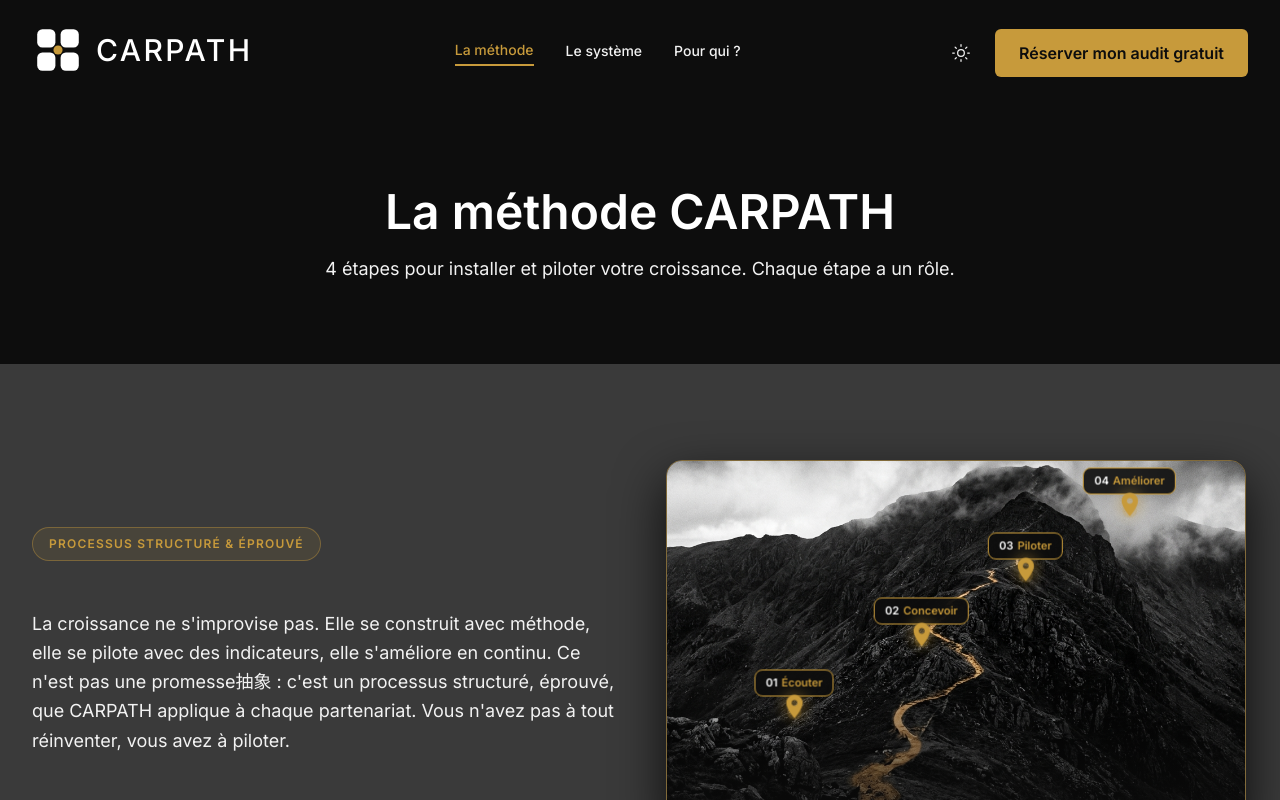
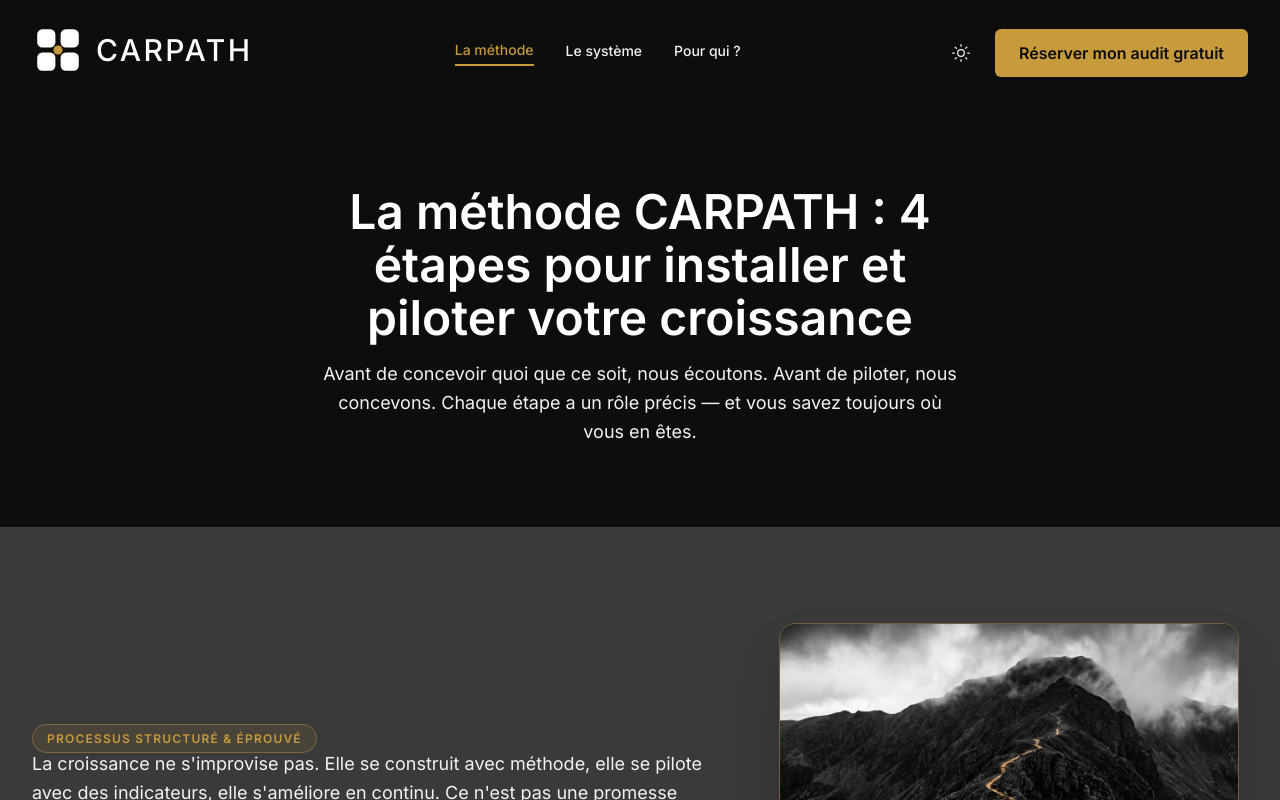
Before and after one commit to Fitchcat/carpath-website, a Next.js app: page /methode in a window 1280 px wide. Shown: the top 800 px of the page. Built offline with nearby package versions, Linux system fonts and the light colour scheme.

Commit message:
revert: annulation de la derniere modification sur la page /methode

```diff
--- a/content/methode.md
+++ b/content/methode.md
@@ -28,17 +28,17 @@
 ## [HERO PAGE INTERNE]
 
 **H1 :**
-La méthode CARPATH
+La méthode CARPATH : 4 étapes pour installer et piloter votre croissance
 
 **Sous-titre :**
-4 étapes pour installer et piloter votre croissance. Chaque étape a un rôle.
+Avant de concevoir quoi que ce soit, nous écoutons. Avant de piloter, nous concevons. Chaque étape a un rôle précis — et vous savez toujours où vous en êtes.
 
 ---
 
 ## [INTRO MÉTHODE]
 
 **Paragraphe :**
-La croissance ne s'improvise pas. Elle se construit avec méthode, elle se pilote avec des indicateurs, elle s'améliore en continu. Ce n'est pas une promesse abstraite : c'est un processus structuré, éprouvé, que CARPATH applique à chaque partenariat. Vous n'avez pas à tout réinventer, vous avez à piloter.
+La croissance ne s'improvise pas. Elle se construit avec méthode, elle se pilote avec des indicateurs, elle s'améliore en continu. Ce n'est pas une promesse abstraite : c'est un processus structuré, éprouvé, que CARPATH applique à chaque partenariat. Vous n'avez pas à tout réinventer — vous avez à piloter.
 
 ---
 
--- a/src/app/methode/page.tsx
+++ b/src/app/methode/page.tsx
@@ -13,34 +13,6 @@
 import { ProgressSteps } from "@/components/ProgressSteps";
 import { ButtonSecondary } from "@/components/Buttons";
 
-// 4 Jalons / Pins de positionnement bronze le long du chemin de montagne
-const mountainMilestones = [
-  {
-    step: "01",
-    label: "Écouter",
-    top: "72%",
-    left: "22%",
-  },
-  {
-    step: "02",
-    label: "Concevoir",
-    top: "52%",
-    left: "44%",
-  },
-  {
-    step: "03",
-    label: "Piloter",
-    top: "34%",
-    left: "62%",
-  },
-  {
-    step: "04",
-    label: "Améliorer",
-    top: "16%",
-    left: "80%",
-  },
-];
-
 export default function MethodePage() {
   return (
     <>
@@ -48,73 +20,43 @@
       <main className="flex-1 overflow-hidden bg-[#0D0D0D]">
         {/* HERO PAGE INTERNE */}
         <SectionHeroInterne
-          h1="La méthode CARPATH"
-          subtitle="4 étapes pour installer et piloter votre croissance. Chaque étape a un rôle."
+          h1="La méthode CARPATH : 4 étapes pour installer et piloter votre croissance"
+          subtitle="Avant de concevoir quoi que ce soit, nous écoutons. Avant de piloter, nous concevons. Chaque étape a un rôle précis — et vous savez toujours où vous en êtes."
         />
 
         {/* INTRO MÉTHODE */}
         <SectionContenu bg="surface" className="py-16 lg:py-24">
           <div className="max-w-site mx-auto grid grid-cols-1 lg:grid-cols-12 gap-8 lg:gap-12 items-center">
             <motion.div
-              className="lg:col-span-6 space-y-6 text-center lg:text-left"
+              className="lg:col-span-7 space-y-4 text-center lg:text-left"
               initial={{ opacity: 0, x: -30 }}
               whileInView={{ opacity: 1, x: 0 }}
               viewport={{ once: true, margin: "-50px" }}
               transition={{ duration: 0.6 }}
             >
-              <div>
-                <span className="inline-block text-xs font-semibold text-[#C79A3B] tracking-widest uppercase bg-[#C79A3B]/10 px-4 py-2 rounded-full border border-[#C79A3B]/40 mb-6">
-                  PROCESSUS STRUCTURÉ &amp; ÉPROUVÉ
-                </span>
-              </div>
+              <span className="text-xs font-semibold text-[#C79A3B] tracking-widest uppercase bg-[#C79A3B]/10 px-3.5 py-1.5 rounded-full border border-[#C79A3B]/40">
+                PROCESSUS STRUCTURÉ & ÉPROUVÉ
+              </span>
               <BodyLarge className="text-xl leading-relaxed">
-                La croissance ne s&apos;improvise pas. Elle se construit avec méthode, elle se pilote avec des indicateurs, elle s&apos;améliore en continu. Ce n&apos;est pas une promesse抽象 : c&apos;est un processus structuré, éprouvé, que CARPATH applique à chaque partenariat. Vous n&apos;avez pas à tout réinventer, vous avez à piloter.
+                La croissance ne s&apos;improvise pas. Elle se construit avec méthode, elle se pilote avec des indicateurs, elle s&apos;améliore en continu. Ce n&apos;est pas une promesse abstraite : c&apos;est un processus structuré, éprouvé, que CARPATH applique à chaque partenariat. Vous n&apos;avez pas à tout réinventer — vous avez à piloter.
               </BodyLarge>
             </motion.div>
 
-            {/* Photo Agrandie avec Jalons / Indicateurs Bronze (Style Google Map Pins) */}
             <motion.div
-              className="lg:col-span-6 relative flex justify-center"
+              className="lg:col-span-5 relative flex justify-center"
               initial={{ opacity: 0, scale: 0.95 }}
               whileInView={{ opacity: 1, scale: 1 }}
               viewport={{ once: true, margin: "-50px" }}
               transition={{ duration: 0.6 }}
             >
-              <div className="relative w-full max-w-[580px] aspect-[16/10] rounded-2xl overflow-hidden border border-[#C79A3B]/50 shadow-[0_20px_50px_rgba(0,0,0,0.8)] group">
+              <div className="relative w-full max-w-[460px] aspect-[4/3] rounded-2xl overflow-hidden border border-[#C79A3B]/40 shadow-2xl group">
                 <Image
                   src="/images/hero-mountain-bw.png"
-                  alt="Chemin de montagne jalonnant la méthode CARPATH en 4 étapes"
+                  alt="Vision et cap méthodique CARPATH"
                   fill
-                  className="object-cover transition-transform duration-700 group-hover:scale-104"
+                  className="object-cover transition-transform duration-700 group-hover:scale-105"
                 />
-                <div className="absolute inset-0 bg-gradient-to-t from-[#0D0D0D]/80 via-transparent to-transparent" />
-
-                {/* Pins / Jalons Bronze interactifs sur le chemin */}
-                {mountainMilestones.map((m, idx) => (
-                  <motion.div
-                    key={m.step}
-                    style={{ top: m.top, left: m.left }}
-                    initial={{ opacity: 0, scale: 0 }}
-                    whileInView={{ opacity: 1, scale: 1 }}
-                    viewport={{ once: true }}
-                    transition={{ duration: 0.4, delay: idx * 0.15 }}
-                    className="absolute -translate-x-1/2 -translate-y-full flex flex-col items-center group/pin z-20 cursor-pointer"
-                  >
-                    {/* Badge du Jalon */}
-                    <div className="bg-[#0D0D0D]/90 backdrop-blur-md border border-[#C79A3B] text-[#C79A3B] px-2.5 py-1 rounded-lg text-[11px] font-bold shadow-lg flex items-center gap-1 whitespace-nowrap group-hover/pin:scale-110 transition-transform">
-                      <span className="text-white font-extrabold">{m.step}</span>
-                      <span>{m.label}</span>
-                    </div>
-
-                    {/* Icône Pin Google style Bronze */}
-                    <div className="relative -mt-1">
-                      <svg className="w-7 h-7 text-[#C79A3B] drop-shadow-[0_0_8px_rgba(199,154,59,0.8)]" viewBox="0 0 24 24" fill="currentColor">
-                        <path d="M12 2C8.13 2 5 5.13 5 9c0 5.25 7 13 7 13s7-7.75 7-13c0-3.87-3.13-7-7-7zm0 9.5c-1.38 0-2.5-1.12-2.5-2.5s1.12-2.5 2.5-2.5 2.5 1.12 2.5 2.5-1.12 2.5-2.5 2.5z"/>
-                      </svg>
-                      <span className="absolute bottom-1 left-1/2 -translate-x-1/2 w-2 h-2 rounded-full bg-[#C79A3B] animate-ping" />
-                    </div>
-                  </motion.div>
-                ))}
+                <div className="absolute inset-0 bg-gradient-to-t from-[#0D0D0D] via-transparent to-transparent opacity-60" />
               </div>
             </motion.div>
           </div>
@@ -166,7 +108,7 @@
                   stepName: "Améliorer",
                   title: "Affiner en continu ce qui produit des résultats",
                   description:
-                    "Un système de croissance n'est jamais figé. Les marchés évoluent, les comportements clients changent, les priorités de votre entreprise bougent. À intervalles réguliers, nous analysons les données, identifions ce qui peut être optimisé et proposons des ajustements. Ce n'est pas une remise à zéro — c'est une amélioration continue, ancrée dans les chiffres réels de votre activité.",
+                    "Un système de croissance n'est jamais figé. Les marchés évoluent, les comportements clients changent, les priorités de votre entreprise bougent. À intervals réguliers, nous analysons les données, identifions ce qui peut être optimisé et proposons des ajustements. Ce n'est pas une remise à zéro — c'est une amélioration continue, ancrée dans les chiffres réels de votre activité.",
                   experience:
                     "Vous avez un partenaire qui ne disparaît pas après le démarrage. La relation s'inscrit dans la durée.",
                   isAuditStep: false,
@@ -197,13 +139,11 @@
             <Heading2 className="mx-auto">
               Et concrètement, qu&apos;est-ce que je reçois ?
             </Heading2>
-
             <BodyBase className="mx-auto text-base">
-              CARPATH n&apos;est ni une agence d&apos;exécution ponctuelle, ni un cabinet de conseil théorique. Nous installons le CARPATH Operating System dans votre entreprise — une architecture de croissance complète et sur-mesure.
+              La méthode décrit le chemin. Le CARPATH Operating System décrit ce que vous avez entre les mains à l&apos;arrivée : 5 piliers de croissance installés dans votre entreprise, pilotés en continu.
             </BodyBase>
-
             <div className="pt-2">
-              <ButtonSecondary href="/systeme" className="py-3 px-6 text-sm">
+              <ButtonSecondary href="/systeme" className="py-4 px-8 text-base">
                 Découvrir le CARPATH Operating System →
               </ButtonSecondary>
             </div>
@@ -212,8 +152,8 @@
 
         {/* CTA FINAL PAGE MÉTHODE */}
         <SectionCTA
-          title="Prêt à démarrer par l'étape 1 — Écouter ?"
-          subtitle="L'audit gratuit est le premier pas de la méthode. Nous analysons votre situation en 45 minutes et vous repartez avec une vision claire."
+          title="L'audit gratuit, c'est l'étape Écouter — appliquée à votre situation."
+          subtitle="30 minutes pour comprendre où vous en êtes et ce que votre système de croissance devrait couvrir en priorité — avec un premier bilan à l'oral et l'audit détaillé envoyé par écrit ensuite. Sans engagement."
           buttonText="Réserver mon audit gratuit"
           bg="base"
         />
```
